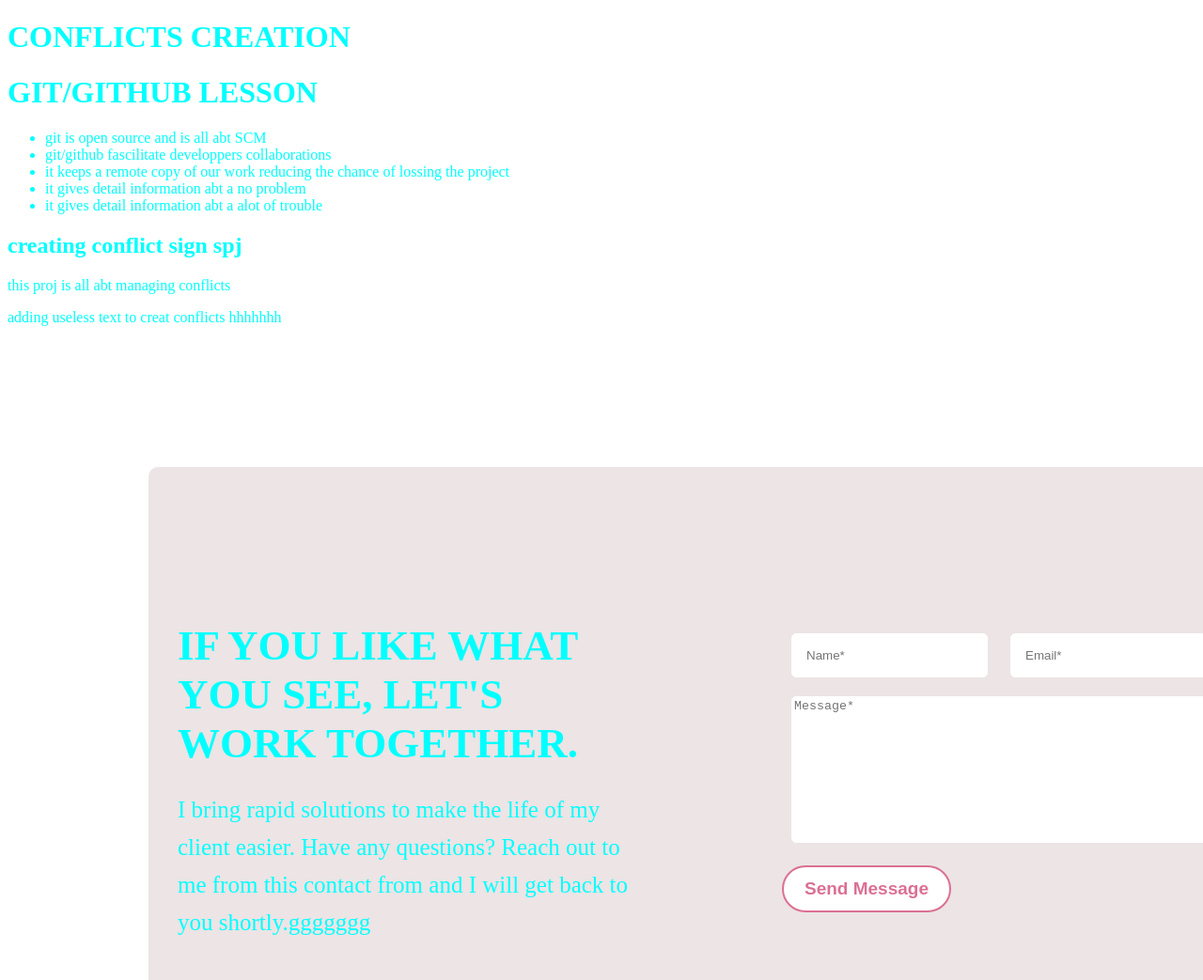
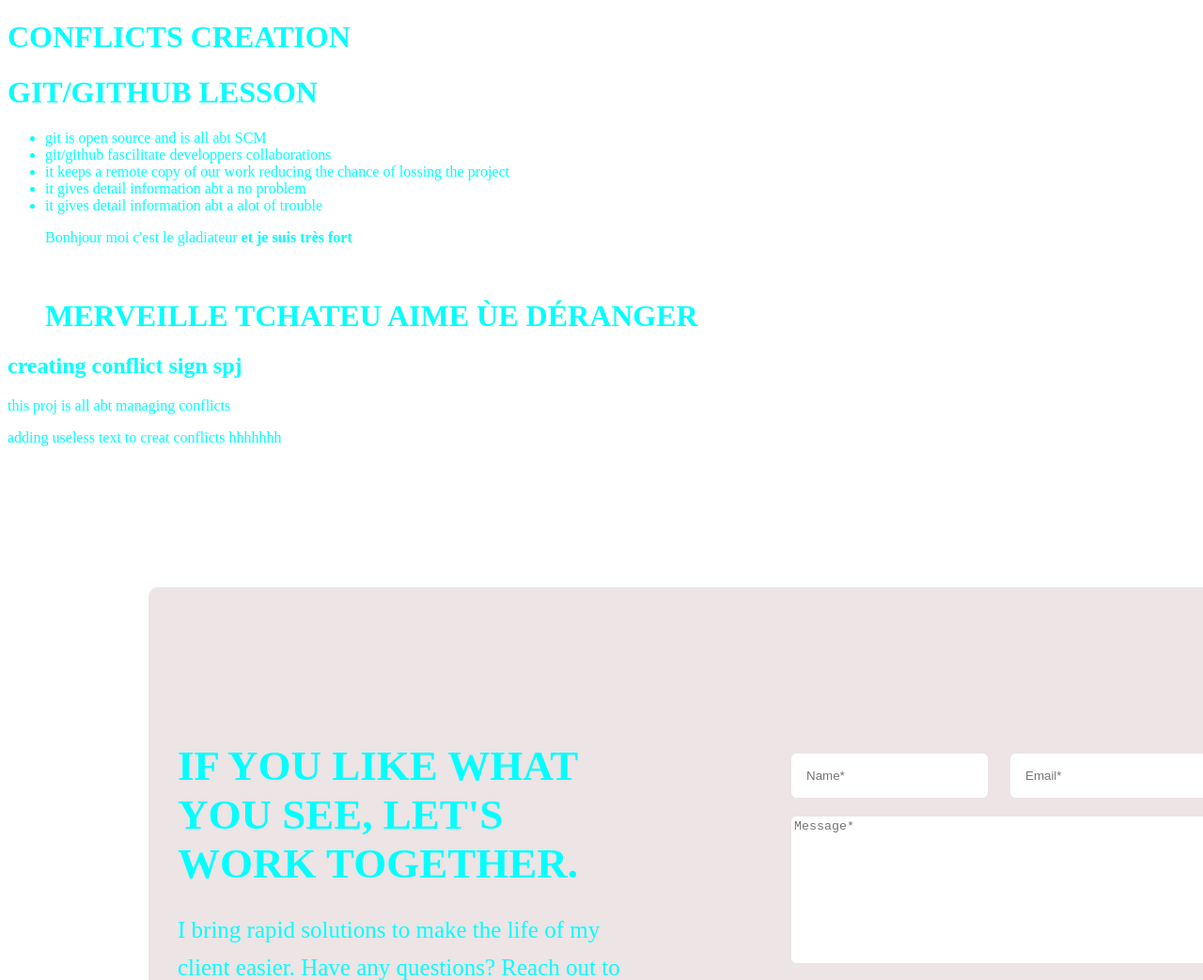
Before and after one commit to merviechou/Github-Project, a plain HTML site: page index.html in a window 1280 px wide. Shown: the top 1043 px of the page at 94% size. Drawn offline with Linux system fonts and the light colour scheme.

Commit message:
Mon fichier

```diff
--- a/index.html
+++ b/index.html
@@ -19,6 +19,11 @@
         <li>it gives detail information abt a no problem</li>
 
         <li>it gives detail information abt a alot of trouble</li>
+
+
+        <p>Bonhjour moi c'est le gladiateur <strong>et je suis très fort </strong></p> <br>
+        <h1>Merveille Tchateu aime ùe déranger</h1>
+
 
     </ul>
     <h2>creating conflict sign spj</h2>
```
